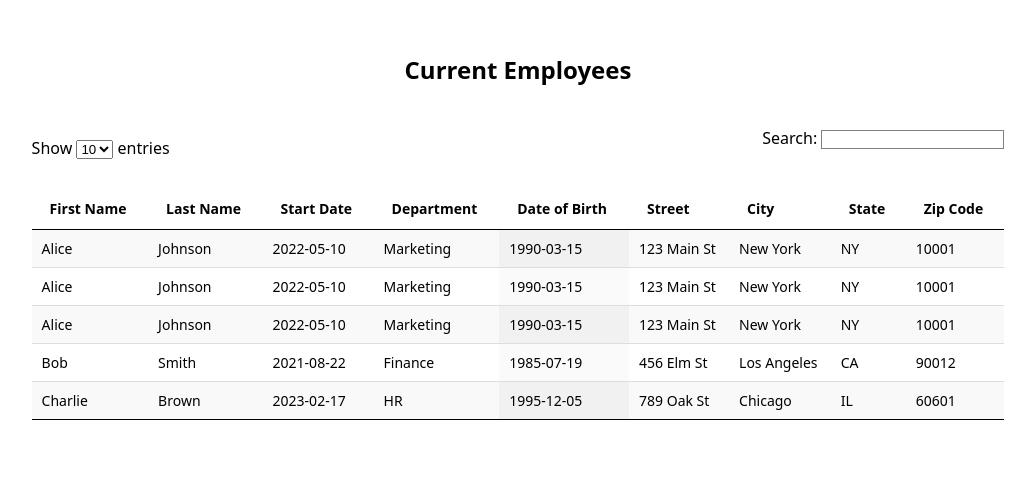
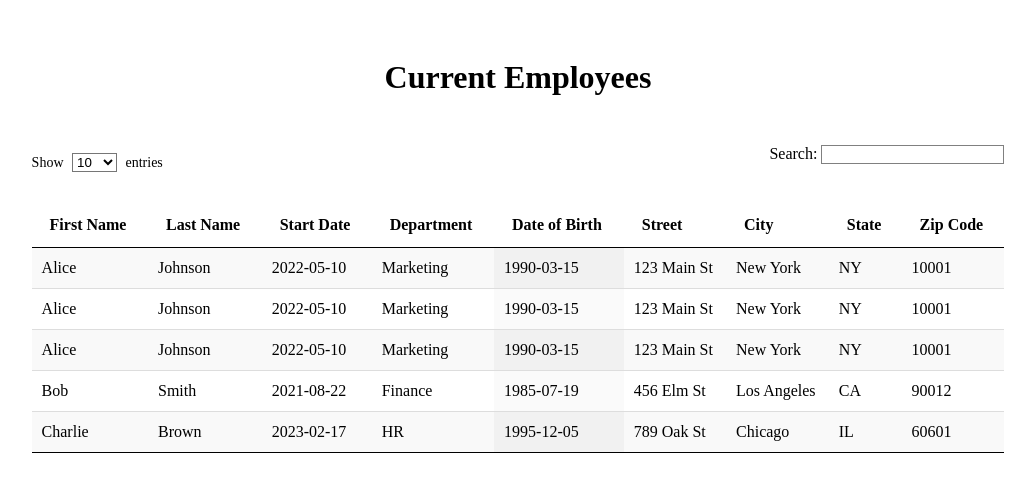
Before and after one commit to jorisbertier/HRnet, a React (Vite) app: page /employeeList in a window 1280 px wide. Shown: the top 492 px of the page, without its empty margins (122-1157 px from the left). Built offline with nearby package versions, Linux system fonts and the light colour scheme.

Commit message:
style && font family

```diff
--- a/src/components/Table/index.css
+++ b/src/components/Table/index.css
@@ -13,14 +13,23 @@
     align-items: center;
     height: 10vh;
 }
+
 .table-title {
     display: flex;
     align-items: center;
+    font-size: 14px;
+    word-spacing: 5px;
 }
+
 .search-box {
     display: flex;
     align-items: center;
     gap: 30px;
+}
+
+option, select {
+    background-color: white;
+    color: black;
 }
 
 .table {
@@ -30,7 +39,7 @@
 
 tr{
     border-bottom: 1px solid black;
-    font-size: 14px;
+    font-size: 16px;
 }
 thead th {
     background-color: white !important;
@@ -45,7 +54,7 @@ td {
     border-bottom: 1px solid #ddd;
     padding: 8px 10px;
     color: black;
-    font-size: 14px;
+    font-size: 16px;
 }
 
 th {
--- a/src/components/Table/index.jsx
+++ b/src/components/Table/index.jsx
@@ -58,7 +58,12 @@ const Table = () => {
         <div className="table-container">
             <div className="table-controls">
                 <div className="table-title">
-                    <label>Show <select><option>10</option></select> entries</label>
+                    <label>Show <select>
+                        <option>10</option>
+                        <option>25</option>
+                        <option>50</option>
+                        <option>100</option>
+                        </select> entries</label>
                 </div>
                 <div className="search-box">
                     <label>Search: <input type="text" /></label>
--- a/src/index.css
+++ b/src/index.css
@@ -1,11 +1,11 @@
 :root {
-  font-family: system-ui, Avenir, Helvetica, Arial, sans-serif;
+  /* font-family: "Helvetica Neue", Helvetica, Arial, sans-serif !important;*/
+  font-family: "Times New Roman", Helvetica, Arial, sans-serif;
   line-height: 1.5;
   font-weight: 400;
 
   color-scheme: light dark;
   color: rgba(255, 255, 255, 0.87);
-  /* background-color: #242424; */
   background-color: white;
 
   font-synthesis: none;
@@ -31,11 +31,7 @@ body {
   min-width: 320px;
   min-height: 100vh;
   color: black;
-}
 
-h1 {
-  font-size: 3.2em;
-  line-height: 1.1;
 }
 
 button {
--- a/src/pages/EmployeeList.jsx
+++ b/src/pages/EmployeeList.jsx
@@ -4,7 +4,7 @@ import Table from '../components/Table'
 function EmployeeList() {
     return (
         <div>
-            <h2>Current Employees</h2>
+            <h1 style={{fontWeight: 'bold'}}>Current Employees</h1>
             <Table/>
         </div>
     )
```
